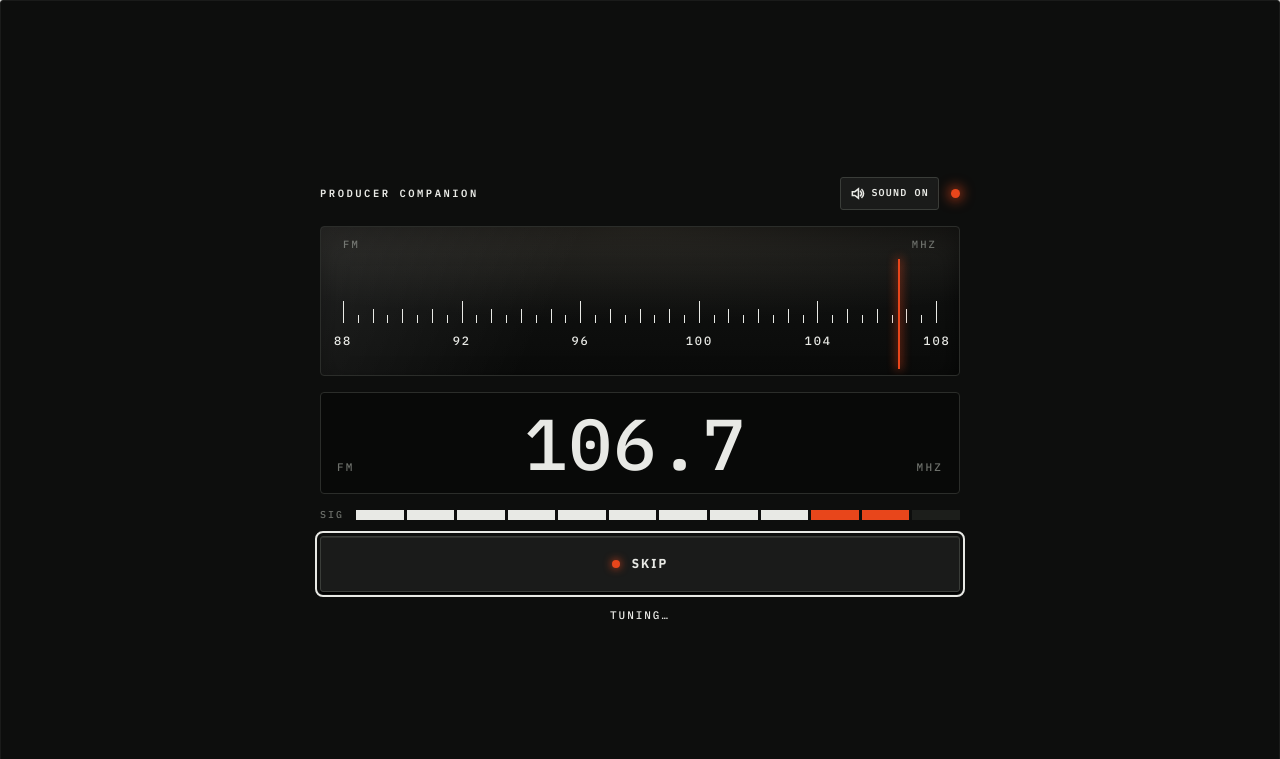
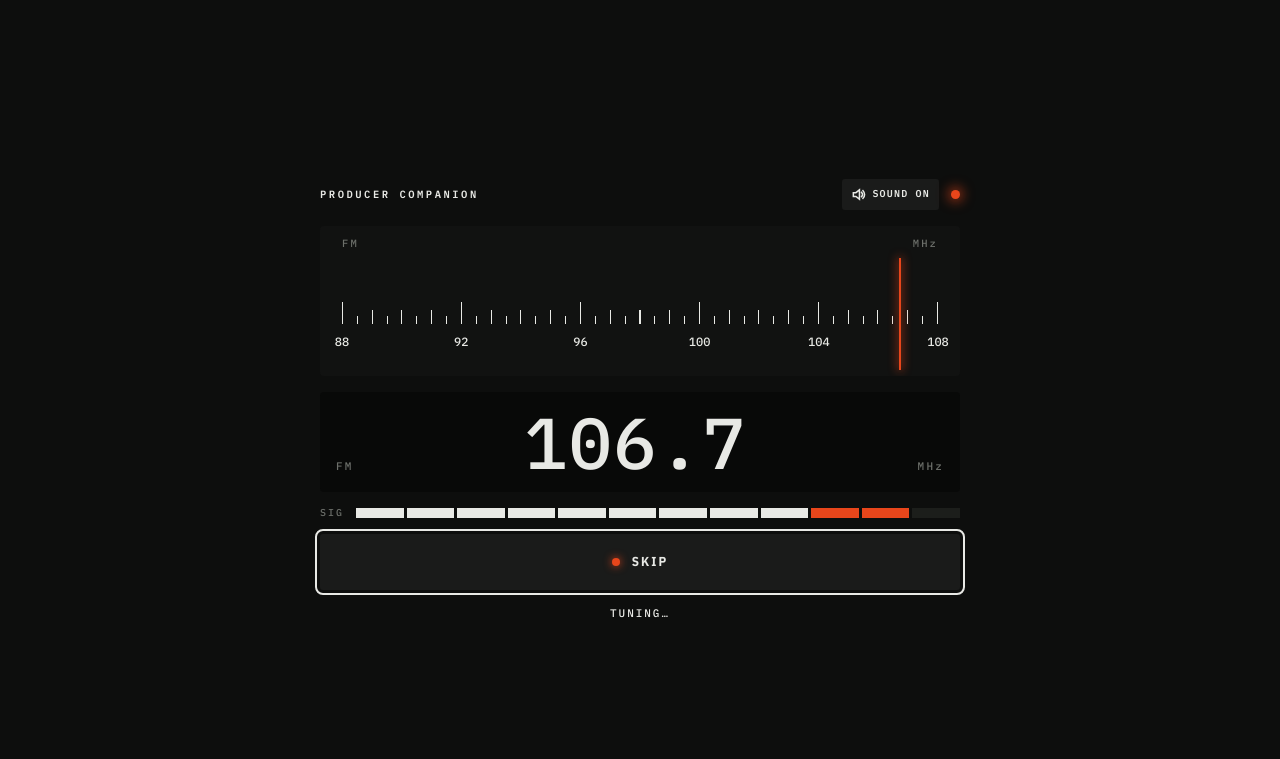
Before and after one commit to SHOOGAZE/producer-companion, a plain HTML site: page index.html in a window 1280 px wide. Shown: the top 759 px of the page. Drawn offline with nearby package versions, Linux system fonts and the light colour scheme.

Commit message:
Add files via upload

```diff
--- a/index.html
+++ b/index.html
@@ -242,7 +242,7 @@ input[type=range]::-moz-range-thumb{width:16px;height:28px;border:1px solid var(
 }
 
 /* ===== header, counter window, wide layouts, boot screen ===== */
-:root{--b-bg:#0D0E0D;--b-ink:#E8E9E5;--b-dim:#6C6F6A;--b-line:#2B2D2A;--b-glow:rgba(255,232,196,.10)}
+:root{--b-bg:#0D0E0D;--b-ink:#E8E9E5;--b-dim:#6C6F6A;--b-line:#2B2D2A}
 .mark{width:auto;min-width:48px;height:34px;padding:0 10px;font:600 16px/34px var(--f-mono);letter-spacing:.16em;text-indent:.16em}
 .tools{display:flex;gap:6px}
 #langBtn{font:600 11px/1 var(--f-mono);letter-spacing:.04em}
@@ -302,10 +302,7 @@ html:not([lang=ru]):not([lang=en]) .langmenu .key{font-size:13px;padding-left:10
 .bt-top b{font-weight:600;color:var(--b-ink);letter-spacing:.24em}
 .bt-lamp{width:9px;height:9px;border-radius:50%;background:#34362F;transition:background .2s,box-shadow .2s}
 #boot.on .bt-lamp{background:var(--lamp);box-shadow:0 0 12px 3px color-mix(in srgb,var(--lamp) 60%,transparent)}
-.bt-dial{position:relative;height:150px;border:1px solid var(--b-line);border-radius:4px;overflow:hidden;background:linear-gradient(180deg,#131413,#0A0B0A);box-shadow:inset 0 10px 24px rgba(0,0,0,.65)}
-.bt-dial::before{content:"";position:absolute;inset:0;background:radial-gradient(120% 90% at 50% 0%,var(--b-glow),transparent 70%);opacity:0;transition:opacity .9s ease}
-#boot.on .bt-dial::before{opacity:1}
-.bt-dial::after{content:"";position:absolute;inset:0;background:linear-gradient(115deg,rgba(255,255,255,.07) 0,rgba(255,255,255,0) 38%);pointer-events:none}
+.bt-dial{position:relative;height:150px;border-radius:4px;overflow:hidden;background:#111211}
 .bt-tag{position:absolute;top:12px;font:500 10.5px/1 var(--f-mono);letter-spacing:.2em;color:var(--b-dim)}
 .bt-tag.l{left:22px}.bt-tag.r{right:22px}
 .bt-scale{position:absolute;left:22px;right:22px;top:0;bottom:0;opacity:.28;transition:opacity .8s ease}
@@ -317,7 +314,7 @@ html:not([lang=ru]):not([lang=en]) .langmenu .key{font-size:13px;padding-left:10
 .bt-scale .lb{position:absolute;bottom:28px;transform:translateX(-50%);font:500 12px/1 var(--f-mono);color:var(--b-ink)}
 .bt-needle{position:absolute;top:32px;bottom:6px;left:calc(var(--p,0) * 100%);width:2px;margin-left:-1px;background:var(--lamp);opacity:0;transition:opacity .5s .2s;box-shadow:0 0 10px 1px color-mix(in srgb,var(--lamp) 70%,transparent)}
 #boot.on .bt-needle{opacity:1}
-.bt-lcd{display:grid;grid-template-columns:auto minmax(0,1fr) auto;align-items:end;gap:12px;border:1px solid var(--b-line);border-radius:4px;padding:14px 16px;background:#080908}
+.bt-lcd{display:grid;grid-template-columns:auto minmax(0,1fr) auto;align-items:end;gap:12px;border-radius:4px;padding:14px 16px;background:#080908}
 .bt-lcd .u{font:500 11px/1 var(--f-mono);color:var(--b-dim);letter-spacing:.2em;padding-bottom:6px}
 .bt-lcd .big{font:500 clamp(44px,13vw,72px)/1 var(--f-mono);letter-spacing:.02em;text-align:center;font-variant-numeric:tabular-nums;color:var(--b-ink);min-height:1em}
 #boot.lock .bt-lcd .big{letter-spacing:.3em;text-indent:.3em}
@@ -326,17 +323,17 @@ html:not([lang=ru]):not([lang=en]) .langmenu .key{font-size:13px;padding-left:10
 .bt-seg i{flex:1;height:10px;background:#1C1E1B;transition:background .06s}
 .bt-seg i.on{background:var(--b-ink)}
 .bt-seg i.on.hot{background:var(--lamp)}
-.bt-pwr{display:flex;align-items:center;justify-content:center;gap:12px;width:100%;min-height:56px;border:1px solid #3A3D39;border-radius:3px;background:#1A1B1A;color:var(--b-ink);font:700 13px/1 var(--f-ui);letter-spacing:.16em;text-transform:uppercase;box-shadow:inset 0 1px 0 #2D2F2C,0 2px 0 #000;cursor:pointer;touch-action:manipulation}
+.bt-pwr{display:flex;align-items:center;justify-content:center;gap:12px;width:100%;min-height:56px;border:0;border-radius:3px;background:#1A1B1A;color:var(--b-ink);font:700 13px/1 var(--f-ui);letter-spacing:.16em;text-transform:uppercase;cursor:pointer;touch-action:manipulation}
 .bt-pwr:active{transform:translateY(1px)}
 .bt-pwr:focus-visible{outline:2px solid var(--b-ink);outline-offset:3px}
 .bt-pwr .led{width:8px;height:8px;border-radius:50%;background:#4A4C48;transition:background .1s}
 #boot.on .bt-pwr .led{background:var(--lamp);box-shadow:0 0 8px var(--lamp)}
 .bt-hint{margin:0;text-align:center;font:500 11px/1.4 var(--f-mono);letter-spacing:.18em;text-transform:uppercase;color:var(--b-dim);animation:bt-blink 1.6s ease-in-out infinite}
-#boot.go .bt-hint{animation:none;color:var(--b-ink)}
+#boot.run .bt-hint{animation:none;color:var(--b-ink)}
 @keyframes bt-blink{50%{opacity:.25}}
 @media (max-width:420px){.bt-dial{height:132px}.bt-scale .tk{bottom:46px}.bt-scale .lb{bottom:24px}}
 #sndBtn{width:auto;padding:0 10px;gap:7px;font:600 10px/1 var(--f-mono);letter-spacing:.1em;text-transform:uppercase;white-space:nowrap}
-.bt-snd{display:inline-flex;align-items:center;gap:6px;border:1px solid #3A3D39;border-radius:3px;background:#1A1B1A;color:var(--b-ink);font:600 10px/1 var(--f-mono);letter-spacing:.12em;text-transform:uppercase;padding:8px 9px;cursor:pointer;touch-action:manipulation;white-space:nowrap}
+.bt-snd{display:inline-flex;align-items:center;gap:6px;border:0;border-radius:3px;background:#1A1B1A;color:var(--b-ink);font:600 10px/1 var(--f-mono);letter-spacing:.12em;text-transform:uppercase;padding:8px 9px;cursor:pointer;touch-action:manipulation;white-space:nowrap}
 .bt-snd svg{display:block}
 .bt-snd:focus-visible{outline:2px solid var(--b-ink);outline-offset:2px}
 .bt-r{display:flex;align-items:center;gap:12px}
@@ -2254,7 +2251,7 @@ function runBoot(){
   }
   function begin(){
     started=true;clearTimeout(auto);
-    el.classList.add('on','go');
+    el.classList.add('on','run');
     setT(pw,'boot_skip');setT(st,'boot_tune');
     if(RM){needle.style.setProperty('--p','.53');lock();setTimeout(finish,700);return;}
     if(SND.ok()){try{SND.bootAudio();}catch(e){}}
```
